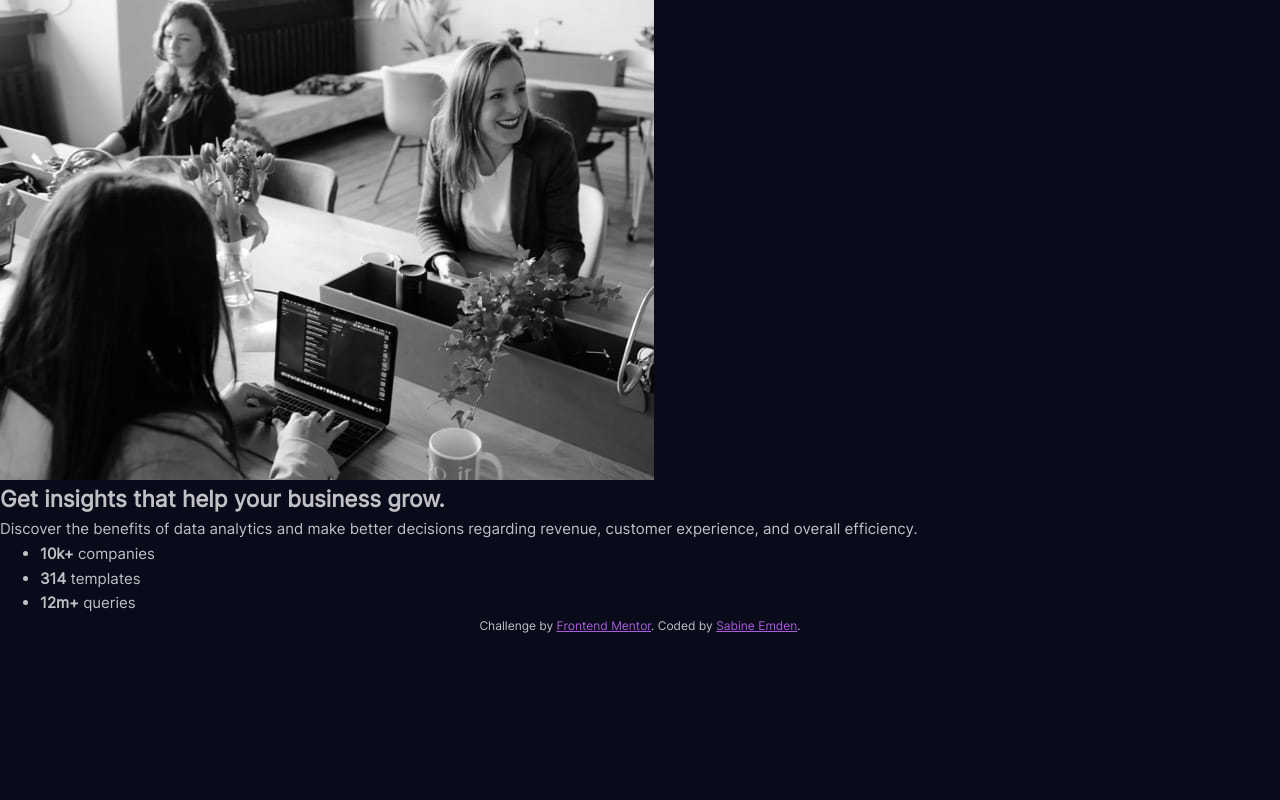
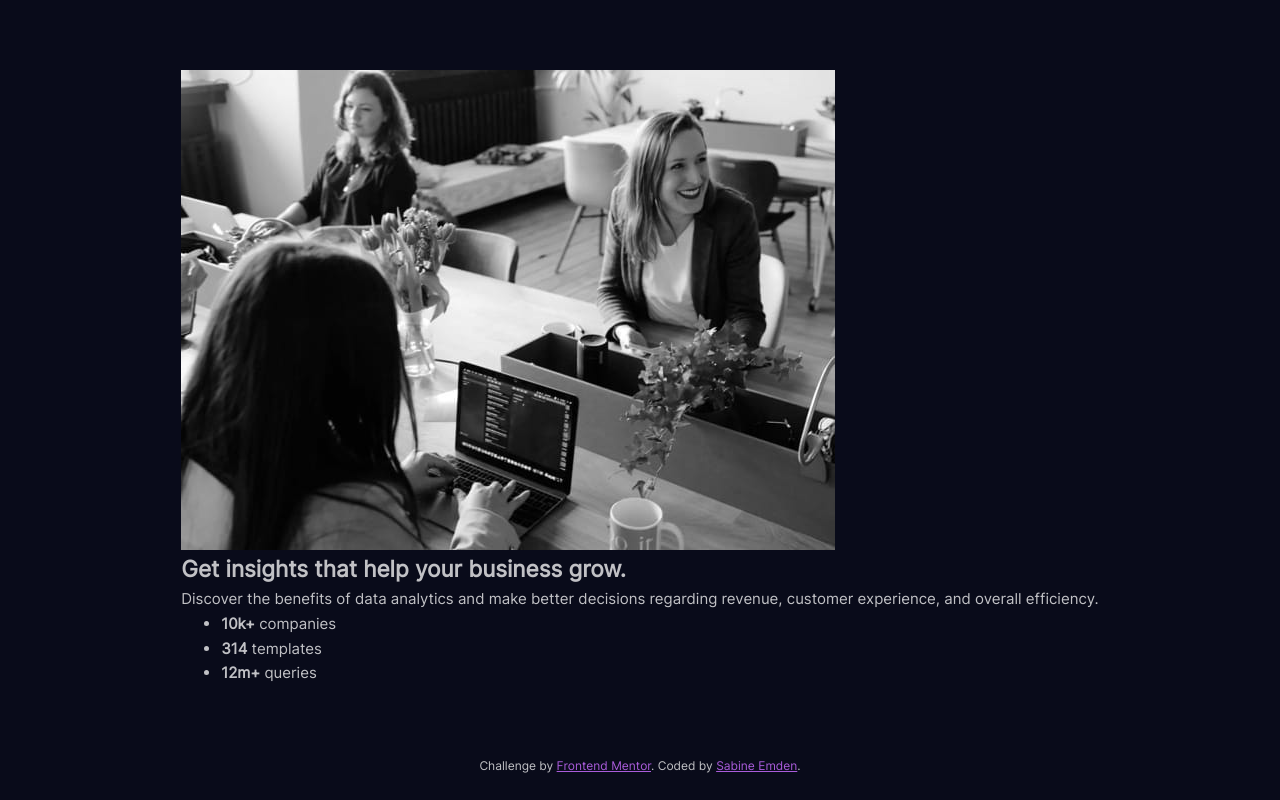
Before and after one commit to SabineEmden/fm-stats-preview-card-component, a plain HTML site: page index.html in a window 1280 px wide. Drawn offline with Linux system fonts and the light colour scheme.

Commit message:
Center card component on page

```diff
--- a/style.css
+++ b/style.css
@@ -108,6 +108,9 @@ h6 {
 /* GENERAL STYLES AND LAYOUT */
 
 body {
+  display: flex;
+  flex-direction: column;
+  min-height: 100svh;
   font-family: "Inter Regular", sans-serif;
   /* 15px / 16px => 0.9375rem */
   font-size: 0.9375rem;
@@ -115,6 +118,15 @@ body {
   line-height: 1.65;
   color: var(--white-75pc);
   background-color: var(--navy950);
+  padding: 24px;
+}
+
+main {
+  flex-grow: 1;
+  display: flex;
+  align-items: center;
+  justify-content: center;
+  padding-bottom: 24px;
 }
 
 /* FOOTER */
```
